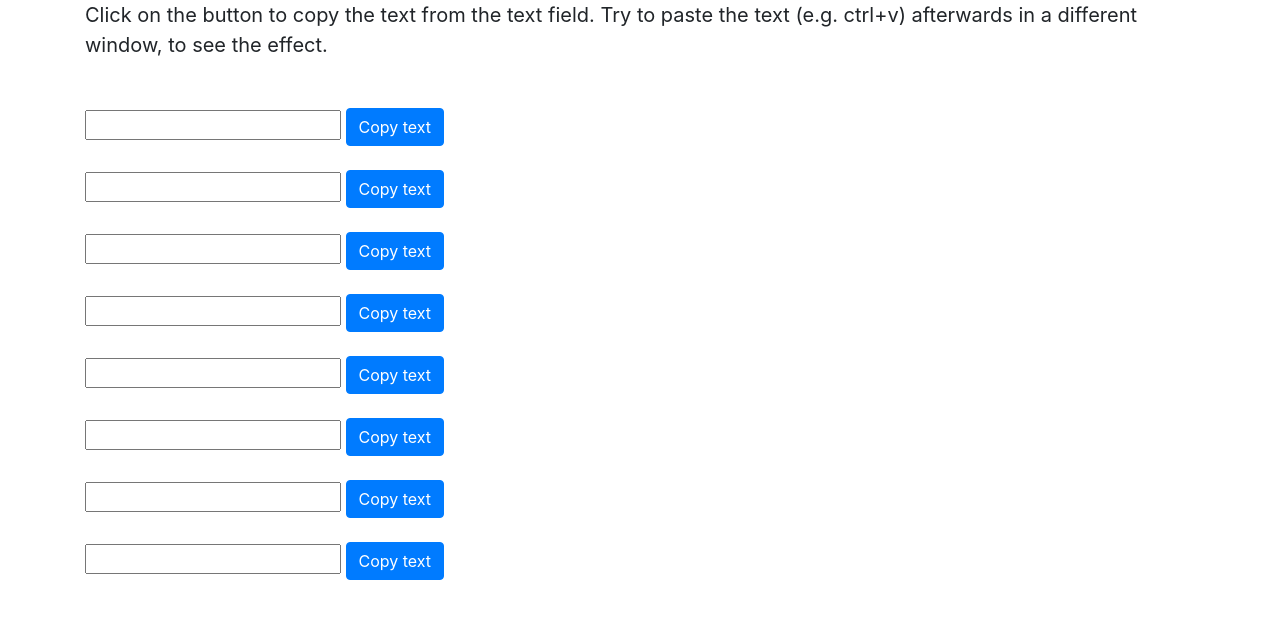
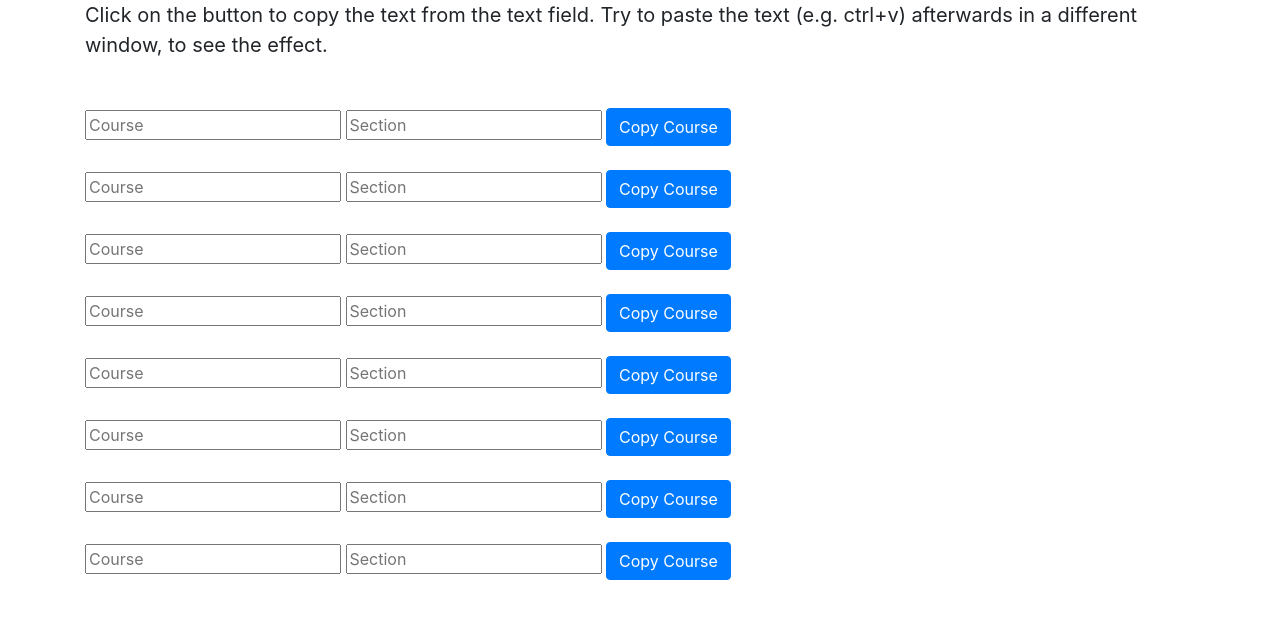
Before and after one commit to Shahriar0076/CopyText, a plain HTML site: page index.html in a window 1280 px wide. Drawn offline with nearby package versions, Linux system fonts and the light colour scheme.

Commit message:
Update index.html

```diff
--- a/index.html
+++ b/index.html
@@ -16,36 +16,45 @@
     <p style="font-size: 20px;">Click on the button to copy the text from the text field. Try to paste the text (e.g. ctrl+v) afterwards in a different window, to see the effect.</p>
 
     <div class="mydiv mt-5">
-    <input type="text" value="" id="myInput">
-    <button class="mybtn btn btn-primary" onclick="myFunction(this)">Copy text</button></div>
+    <input type="text" value="" id="myInput" placeholder="Course">
+    <input type="text" value=""  placeholder="Section">
+    <button class="mybtn btn btn-primary" onclick="myFunction(this)">Copy Course</button>
+    </div>
     <br>
     <div class="mydiv">
-    <input type="text" value="" id="myInput2">
-    <button class="mybtn btn btn-primary" onclick="myFunction(this)">Copy text</button></div>
+    <input type="text" value="" id="myInput2" placeholder="Course">
+    <input type="text" value=""  placeholder="Section">
+    <button class="mybtn btn btn-primary" onclick="myFunction(this)">Copy Course</button></div>
     <br>
     <div class="mydiv">
-    <input type="text" value="" id="myInput3">
-    <button class="mybtn btn btn-primary" onclick="myFunction(this)">Copy text</button></div>
+    <input type="text" value="" id="myInput3" placeholder="Course">
+    <input type="text" value=""  placeholder="Section">
+    <button class="mybtn btn btn-primary" onclick="myFunction(this)">Copy Course</button></div>
     <br>
     <div class="mydiv">
-    <input type="text" value="" id="myInput4">
-    <button class="mybtn btn btn-primary" onclick="myFunction(this)">Copy text</button></div>
+    <input type="text" value="" id="myInput4" placeholder="Course">
+    <input type="text" value=""  placeholder="Section">
+    <button class="mybtn btn btn-primary" onclick="myFunction(this)">Copy Course</button></div>
     <br>
     <div class="mydiv">
-    <input type="text" value="" id="myInput5">
-    <button class="mybtn btn btn-primary" onclick="myFunction(this)">Copy text</button></div>
+    <input type="text" value="" id="myInput5" placeholder="Course">
+    <input type="text" value=""  placeholder="Section">
+    <button class="mybtn btn btn-primary" onclick="myFunction(this)">Copy Course</button></div>
     <br>
     <div class="mydiv">
-    <input type="text" value="" id="myInput6">
-    <button class="mybtn btn btn-primary" onclick="myFunction(this)">Copy text</button></div>
+    <input type="text" value="" id="myInput6" placeholder="Course">
+    <input type="text" value=""  placeholder="Section">
+    <button class="mybtn btn btn-primary" onclick="myFunction(this)">Copy Course</button></div>
     <br>
     <div class="mydiv">
-    <input type="text" value="" id="myInput7">
-    <button class="mybtn btn btn-primary" onclick="myFunction(this)">Copy text</button></div>
+    <input type="text" value="" id="myInput7" placeholder="Course">
+    <input type="text" value=""  placeholder="Section">
+    <button class="mybtn btn btn-primary" onclick="myFunction(this)">Copy Course</button></div>
     <br>
     <div class="mydiv">
-    <input type="text" value="" id="myInput8">
-    <button class="mybtn btn btn-primary" onclick="myFunction(this)">Copy text</button></div>
+    <input type="text" value="" id="myInput8" placeholder="Course">
+    <input type="text" value=""  placeholder="Section">
+    <button class="mybtn btn btn-primary" onclick="myFunction(this)">Copy Course</button></div>
 
 
 
```
